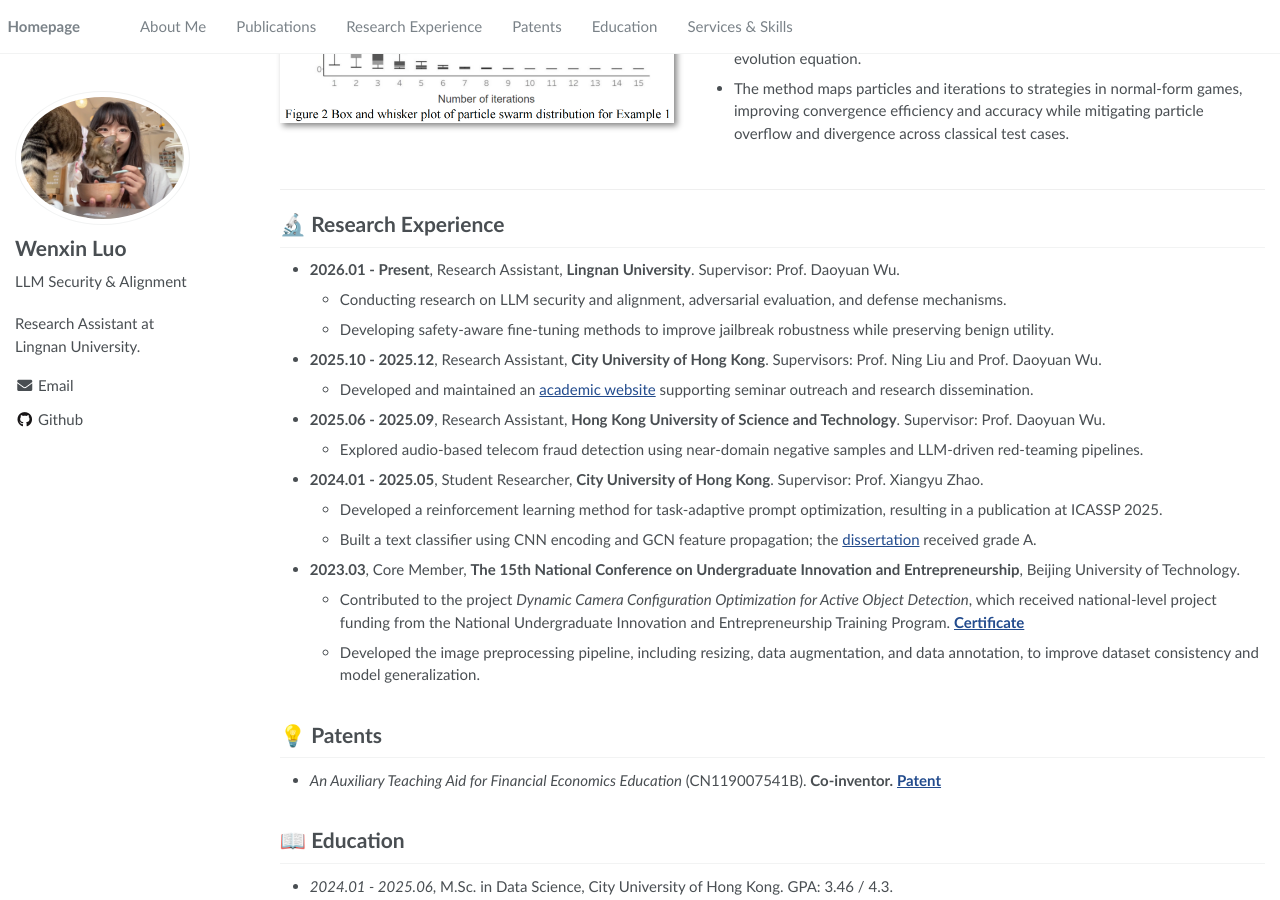
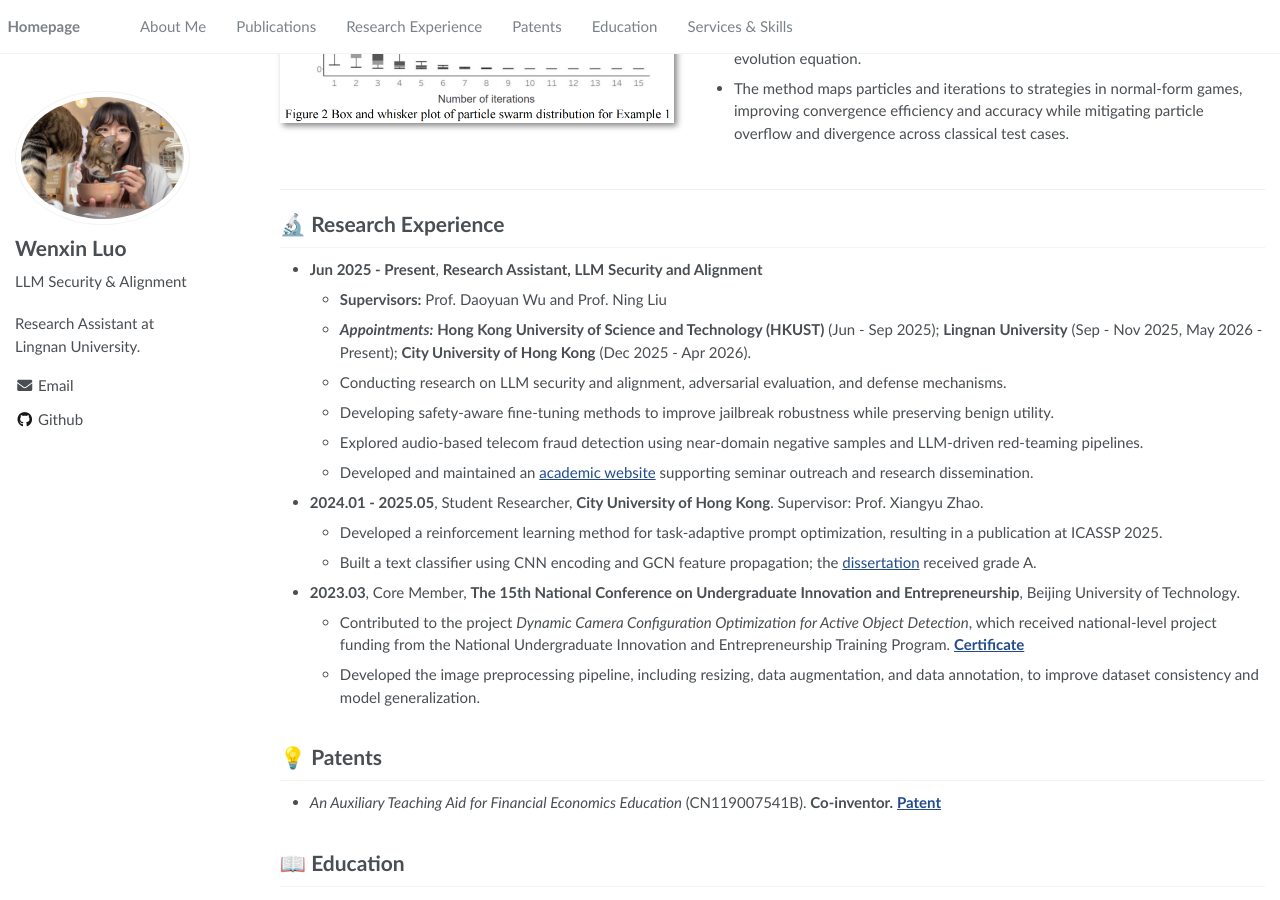
Before and after one commit to Wenxin-LU0/Wenxin-LU0.github.io, a Jekyll site: the page built from _pages/about.md, in a window 1280 px wide and 900 px high, scrolled down 1207 px. Built offline with Jekyll 4.4.1, drawn with Linux system fonts in a browser that asks for light colours.

Commit message:
Merge research assistant appointments

```diff
--- a/_pages/include/experience.md
+++ b/_pages/include/experience.md
@@ -2,15 +2,13 @@
 
 # 🔬 Research Experience
 
-- **2026.01 - Present**, Research Assistant, **Lingnan University**. Supervisor: Prof. Daoyuan Wu.
+- **Jun 2025 - Present**, **Research Assistant, LLM Security and Alignment**
+  - **Supervisors:** Prof. Daoyuan Wu and Prof. Ning Liu
+  - ***Appointments:*** **Hong Kong University of Science and Technology (HKUST)** (Jun - Sep 2025); **Lingnan University** (Sep - Nov 2025, May 2026 - Present); **City University of Hong Kong** (Dec 2025 - Apr 2026).
   - Conducting research on LLM security and alignment, adversarial evaluation, and defense mechanisms.
   - Developing safety-aware fine-tuning methods to improve jailbreak robustness while preserving benign utility.
-
-- **2025.10 - 2025.12**, Research Assistant, **City University of Hong Kong**. Supervisors: Prof. Ning Liu and Prof. Daoyuan Wu.
+  - Explored audio-based telecom fraud detection using near-domain negative samples and LLM-driven red-teaming pipelines.
   - Developed and maintained an [academic website](https://societal-governance.github.io/) supporting seminar outreach and research dissemination.
-
-- **2025.06 - 2025.09**, Research Assistant, **Hong Kong University of Science and Technology**. Supervisor: Prof. Daoyuan Wu.
-  - Explored audio-based telecom fraud detection using near-domain negative samples and LLM-driven red-teaming pipelines.
 
 - **2024.01 - 2025.05**, Student Researcher, **City University of Hong Kong**. Supervisor: Prof. Xiangyu Zhao.
   - Developed a reinforcement learning method for task-adaptive prompt optimization, resulting in a publication at ICASSP 2025.
```
